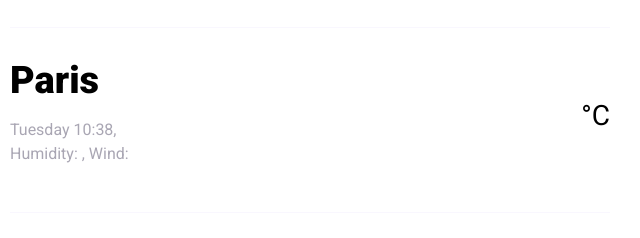
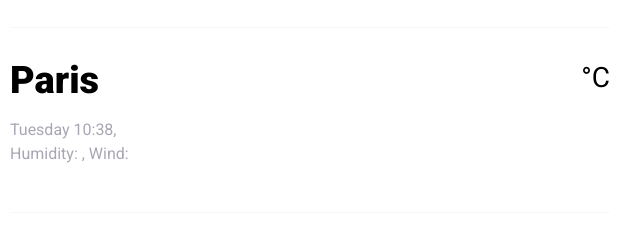
Before and after one commit to Absalat-G/weather-app-shecodes, a website built with Parcel: page index.html in a window 1280 px wide. Shown: the part 151-389 px from the top of the page, 330-970 px from the left. Built offline with nearby package versions, Linux system fonts and the light colour scheme.

Commit message:
css edited

```diff
--- a/styles.css
+++ b/styles.css
@@ -87,7 +87,8 @@ body {
   .current-temperature-unit {
     margin-top: 6px;
     font-size: 28px;
-
+    position: relative;
+    top: -38px;
   }
 
   footer {
```
